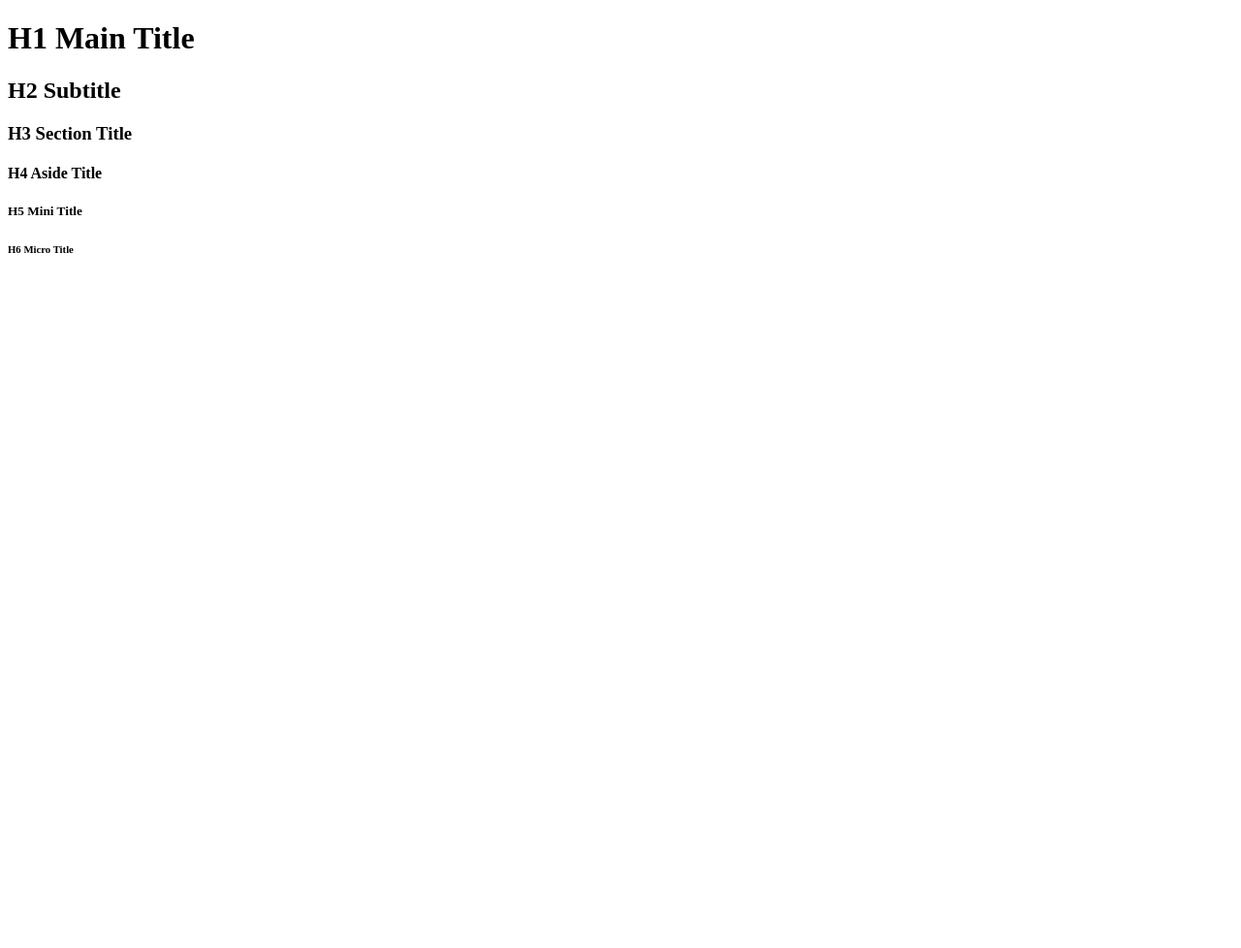
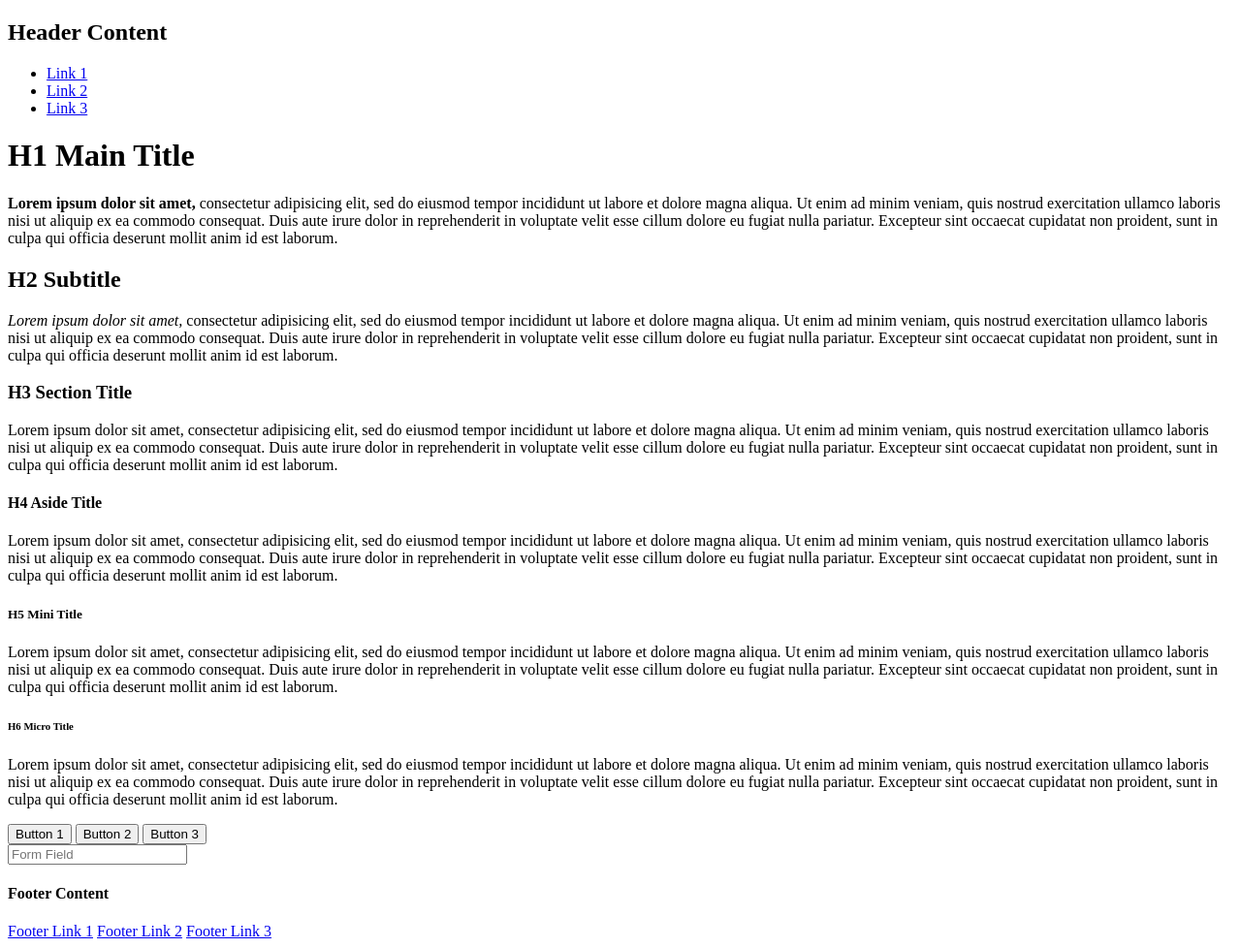
Before and after one commit to DKolia/HTML_Boilerplate, a plain HTML site: page index.html in a window 1280 px wide. Shown: the whole page at 97% size. Before the commit the page ends 800 px from the top, so only its background shows below. Drawn offline with Linux system fonts and the light colour scheme.

Commit message:
Finished basic HTML syntax

```diff
--- a/index.html
+++ b/index.html
@@ -2,14 +2,57 @@
 <html lang="en" dir="ltr">
   <head>
     <meta charset="utf-8">
+    <link rel="stylesheet" href="css/styles.css">
     <title>Boilerplate Title Goes Here</title>
+    <script></script>
   </head>
   <body>
+    <header>
+      <nav>
+        <h1>Header Content</h1>
+        <ul>
+          <li><a href="#">Link 1</a></li>
+          <li><a href="#">Link 2</a></li>
+          <li><a href="#">Link 3</a></li>
+        </ul>
+      </nav>
+    </header>
+
+
     <h1>H1 Main Title</h1>
+    <p><strong>Lorem ipsum dolor sit amet,</strong> consectetur adipisicing elit, sed do eiusmod tempor incididunt ut labore et dolore magna aliqua. Ut enim ad minim veniam, quis nostrud exercitation ullamco laboris nisi ut aliquip ex ea commodo consequat. Duis aute irure dolor in reprehenderit in voluptate velit esse cillum dolore eu fugiat nulla pariatur. Excepteur sint occaecat cupidatat non proident, sunt in culpa qui officia deserunt mollit anim id est laborum.</p>
+
     <h2>H2 Subtitle</h2>
+    <p><em>Lorem ipsum dolor sit amet,</em> consectetur adipisicing elit, sed do eiusmod tempor incididunt ut labore et dolore magna aliqua. Ut enim ad minim veniam, quis nostrud exercitation ullamco laboris nisi ut aliquip ex ea commodo consequat. Duis aute irure dolor in reprehenderit in voluptate velit esse cillum dolore eu fugiat nulla pariatur. Excepteur sint occaecat cupidatat non proident, sunt in culpa qui officia deserunt mollit anim id est laborum.</p>
+
     <h3>H3 Section Title</h3>
+    <p>Lorem ipsum dolor sit amet, consectetur adipisicing elit, sed do eiusmod tempor incididunt ut labore et dolore magna aliqua. Ut enim ad minim veniam, quis nostrud exercitation ullamco laboris nisi ut aliquip ex ea commodo consequat. Duis aute irure dolor in reprehenderit in voluptate velit esse cillum dolore eu fugiat nulla pariatur. Excepteur sint occaecat cupidatat non proident, sunt in culpa qui officia deserunt mollit anim id est laborum.</p>
+
+
     <h4>H4 Aside Title</h4>
+    <p>Lorem ipsum dolor sit amet, consectetur adipisicing elit, sed do eiusmod tempor incididunt ut labore et dolore magna aliqua. Ut enim ad minim veniam, quis nostrud exercitation ullamco laboris nisi ut aliquip ex ea commodo consequat. Duis aute irure dolor in reprehenderit in voluptate velit esse cillum dolore eu fugiat nulla pariatur. Excepteur sint occaecat cupidatat non proident, sunt in culpa qui officia deserunt mollit anim id est laborum.</p>
+
+
     <h5>H5 Mini Title</h5>
+    <p>Lorem ipsum dolor sit amet, consectetur adipisicing elit, sed do eiusmod tempor incididunt ut labore et dolore magna aliqua. Ut enim ad minim veniam, quis nostrud exercitation ullamco laboris nisi ut aliquip ex ea commodo consequat. Duis aute irure dolor in reprehenderit in voluptate velit esse cillum dolore eu fugiat nulla pariatur. Excepteur sint occaecat cupidatat non proident, sunt in culpa qui officia deserunt mollit anim id est laborum.</p>
+
+
     <h6>H6 Micro Title</h6>
+    <p>Lorem ipsum dolor sit amet, consectetur adipisicing elit, sed do eiusmod tempor incididunt ut labore et dolore magna aliqua. Ut enim ad minim veniam, quis nostrud exercitation ullamco laboris nisi ut aliquip ex ea commodo consequat. Duis aute irure dolor in reprehenderit in voluptate velit esse cillum dolore eu fugiat nulla pariatur. Excepteur sint occaecat cupidatat non proident, sunt in culpa qui officia deserunt mollit anim id est laborum.</p>
+
+    <button>Button 1</button>
+    <button>Button 2</button>
+    <button>Button 3</button>
+
+    <form>
+      <input placeholder="Form Field"></input>
+    </form>
+
+    <footer>
+      <h4>Footer Content</h4>
+      <a href="#">Footer Link 1</a>
+      <a href="#">Footer Link 2</a>
+      <a href="#">Footer Link 3</a>
+    </footer>
   </body>
 </html>
```
